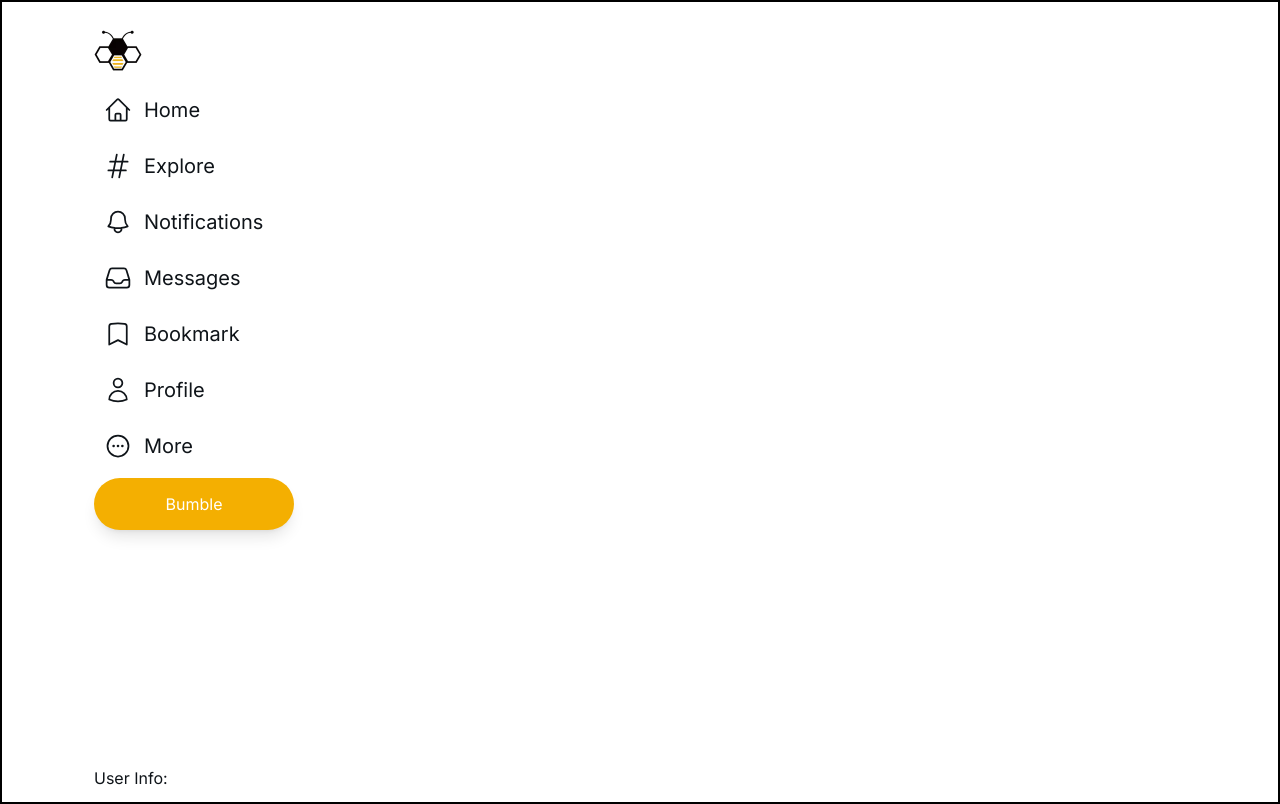
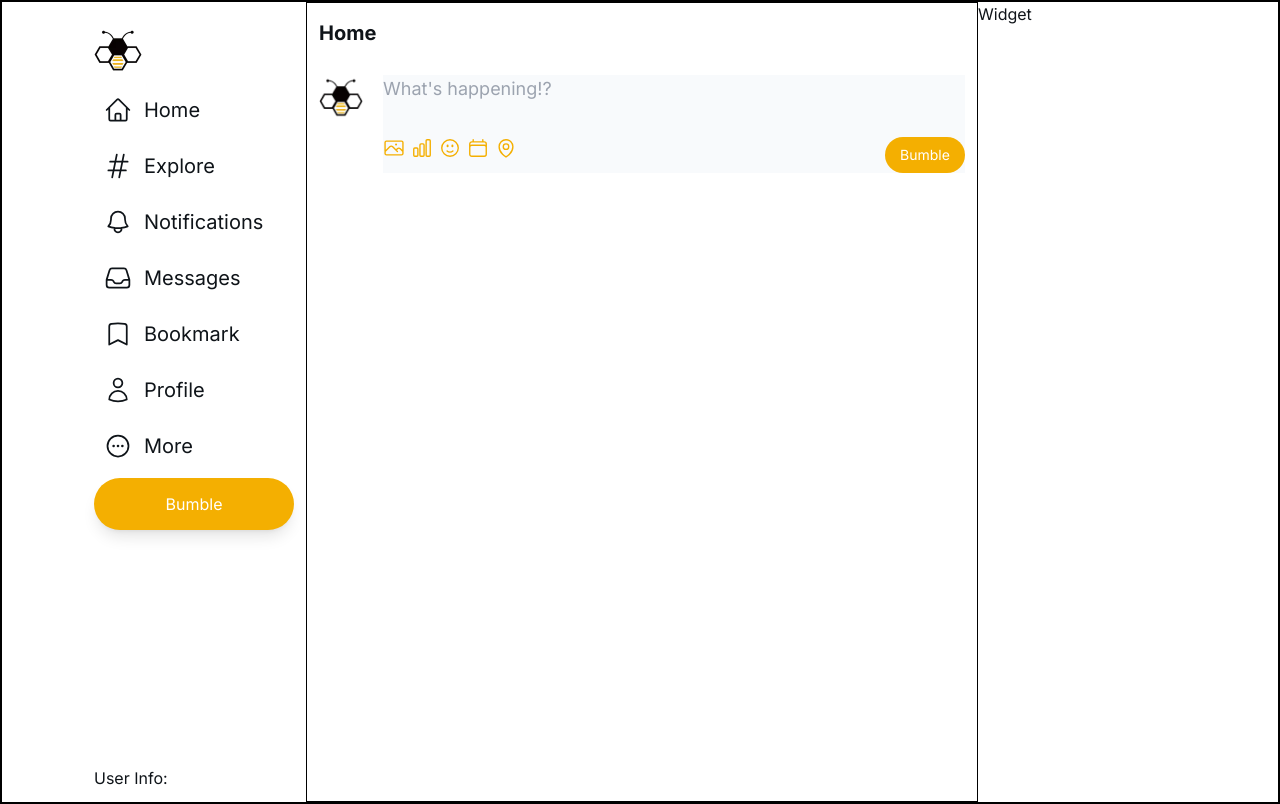
Before and after one commit to KrazyNight/First-Social-Media-App-, a Next.js app: page / in a window 1280 px wide. Built offline with nearby package versions, Linux system fonts and the light colour scheme.

Commit message:
PostFeed Part 1

```diff
--- a/app/page.tsx
+++ b/app/page.tsx
@@ -1,4 +1,6 @@
+import PostFeed from "@/components/PostFeed";
 import Sidebar from "@/components/Sidebar";
+import Widgets from "@/components/Widgets";
 import Image from "next/image";
 
 export default function Home() {
@@ -6,13 +8,12 @@
     <>
       <div className="text-[#0F1419] min-h-screen
       max-w-[1400px] mx-auto border-2 border-black
+      flex
 
       ">
         <Sidebar />
-
-
-        {/* <PostFeed />
-        <Widgets /> */}
+        <PostFeed />
+        <Widgets />
 
       </div>
     </>
--- /dev/null
+++ b/components/Post.tsx
@@ -0,0 +1,21 @@
+import React from 'react'
+
+export default function Post() {
+  return (
+    <>
+    <div>Post
+        <PostHeader />
+    </div>
+    </>
+  );
+}
+
+export function PostHeader() {
+    return (
+        <>
+        <div>
+            Post Header
+        </div>
+        </>
+    );
+}
--- a/components/PostFeed.tsx
+++ b/components/PostFeed.tsx
@@ -0,0 +1,19 @@
+import React from 'react'
+import PostInput from './PostInput'
+
+export default function PostFeed() {
+  return (
+    <>
+    <div className='flex-grow border border-black
+    max-w-2xl
+    '>
+        <div className='py-4 px-3 text-lg sm:text-xl sticky top-0
+        z-50 bg-white bg-opacity-80 backdrop-blur-sm font-bold
+        '>
+            Home
+        </div>
+    <PostInput />
+    </div>
+    </>
+  )
+}
--- /dev/null
+++ b/components/PostInput.tsx
@@ -0,0 +1,47 @@
+import { CalendarIcon, ChartBarIcon, FaceSmileIcon, MapPinIcon, PhotoIcon } from '@heroicons/react/24/outline'
+import Image from 'next/image'
+import React from 'react'
+
+export default function PostInput() {
+  return (
+    <>
+    <div className='flex space-x-5 p-3' >
+        <Image
+        src="/assets/busybee-logo2.png"
+        width={44}
+        height={44 }
+        alt="Logo"
+        className='w-11 h-11'
+        />
+        <div className='w-full bg-slate-50 '>
+            <textarea className='resize-none w-full
+            min-h-[50px] text-lg
+            bg-slate-50
+            '
+            placeholder="What's happening!?"
+            />
+
+
+            <div className='flex justify-between' >
+                <div className='flex space-x-1.5' >
+                    <PhotoIcon className="w-[22px] h-[22px] text-[#F4AF01] " />
+                    <ChartBarIcon className="w-[22px] h-[22px] text-[#F4AF01] " />
+                    <FaceSmileIcon className="w-[22px] h-[22px] text-[#F4AF01] " />
+                    <CalendarIcon className="w-[22px] h-[22px] text-[#F4AF01] " />
+                    <MapPinIcon className="w-[22px] h-[22px] text-[#F4AF01] " />
+                </div>
+                <button
+                className='bg-[#F4AF01] text-white w-[80px] h-[36px] rounded-full
+                text-sm cursor-pointer
+                '
+                >Bumble
+                </button>
+            </div>
+
+
+
+        </div>
+    </div>
+    </>
+  )
+}
--- a/components/Widgets.tsx
+++ b/components/Widgets.tsx
@@ -0,0 +1,11 @@
+import React from 'react'
+
+export default function Widgets() {
+  return (
+    <>
+    <div>
+        Widget
+    </div>
+    </>
+  )
+}
```
